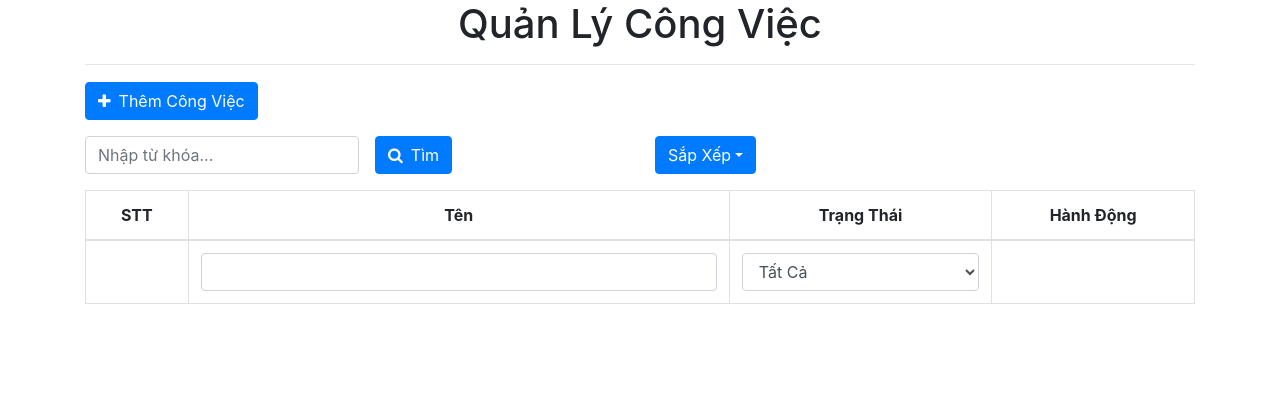
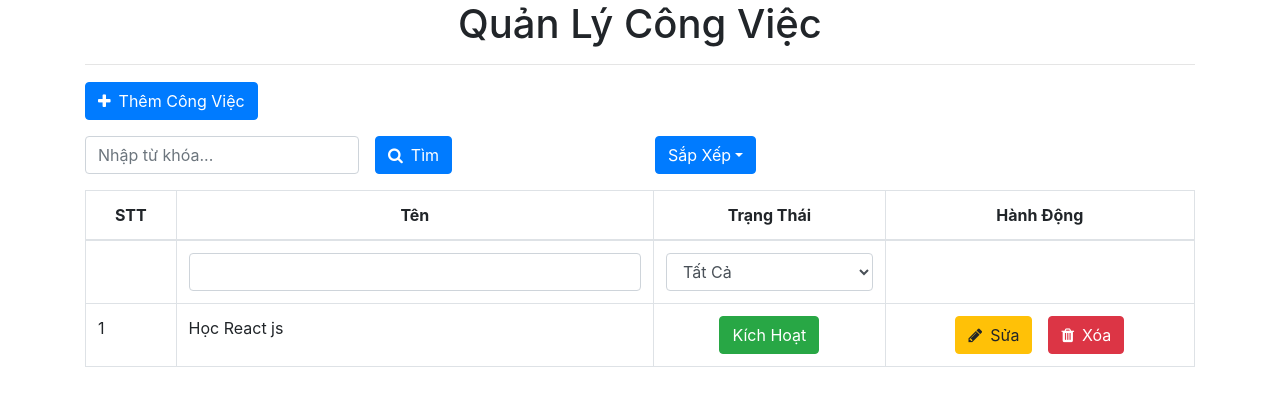
Before and after one commit to vanbui93/31-training-redux, a React (Create React App) app: page / in a window 1280 px wide. Shown: the top 406 px of the page. Built offline with nearby package versions, Linux system fonts and the light colour scheme.

Commit message:
[Connect-component-Store] _state

```diff
--- a/src/components/TaskList.js
+++ b/src/components/TaskList.js
@@ -1,7 +1,8 @@
 import React, { Component } from 'react'
 import TaskItem from './TaskItem'
+import { connect } from 'react-redux';
 
-export default class TaskList extends Component {
+class TaskList extends Component {
   constructor(props) {
     super(props);
     this.state = {
@@ -22,6 +23,8 @@ export default class TaskList extends Component {
   }
 
   render() {
+    console.log(this.props.todos);
+
     var {tasks} = this.props;
     var {filterName,filterStatus} = this.state;
     var elmTasks = tasks.map((task, index) => {
@@ -75,3 +78,11 @@ export default class TaskList extends Component {
     )
   }
 }
+
+const mapStateToProps = (state) => {
+  return {
+    tasks: state.tasks  // lấy trên state trên store reducer/index, ở đây trả về gì thì state.tasks
+  }
+}
+
+export default connect(mapStateToProps,null)(TaskList);
--- a/src/reducers/index.js
+++ b/src/reducers/index.js
@@ -2,6 +2,6 @@ import { combineReducers } from 'redux';
 import tasks from './tasks'
 
 const myReducer = combineReducers({
-    tasks    //tasks: tasks
+    tasks    //tasks: tasks lấy từ reducer/tasks
 });
 export default myReducer;
--- a/src/reducers/tasks.js
+++ b/src/reducers/tasks.js
@@ -1,6 +1,12 @@
 import * as types from "../constants/ActionTypes";
 
-var initialState = []; //vì tasks = []
+var initialState = [
+{
+    id: 1,
+    name: 'Học React js',
+    status: true
+}
+]; //vì tasks = []
 
 var myReducer = (state = initialState, action) => {
     switch (action.type) {
```
Also changed, not shown: 1 other file (tests, documents, lock files or other folders).
